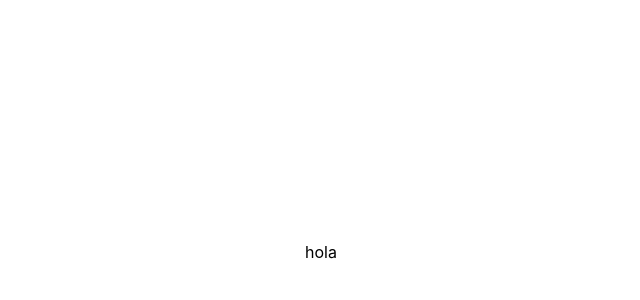
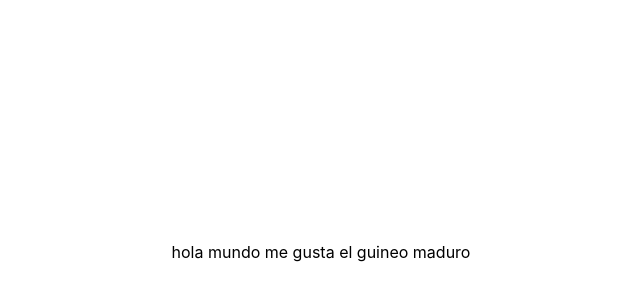
Before and after one commit to Cryp18/repotest, a Next.js app: page / in a window 1280 px wide. Shown: the part 148-448 px from the top of the page, without its empty margins (319-959 px from the left). Built offline with nearby package versions, Linux system fonts and the light colour scheme.

Commit message:
feat: add new title: mg the banana

```diff
--- a/pages/index.js
+++ b/pages/index.js
@@ -3,7 +3,7 @@ import styles from '../styles/Home.module.css'
 export default function Home() {
   return (
     <div className={styles.container}>
-       hola
+       hola mundo me gusta el guineo maduro
     </div>
   )
 }
```
